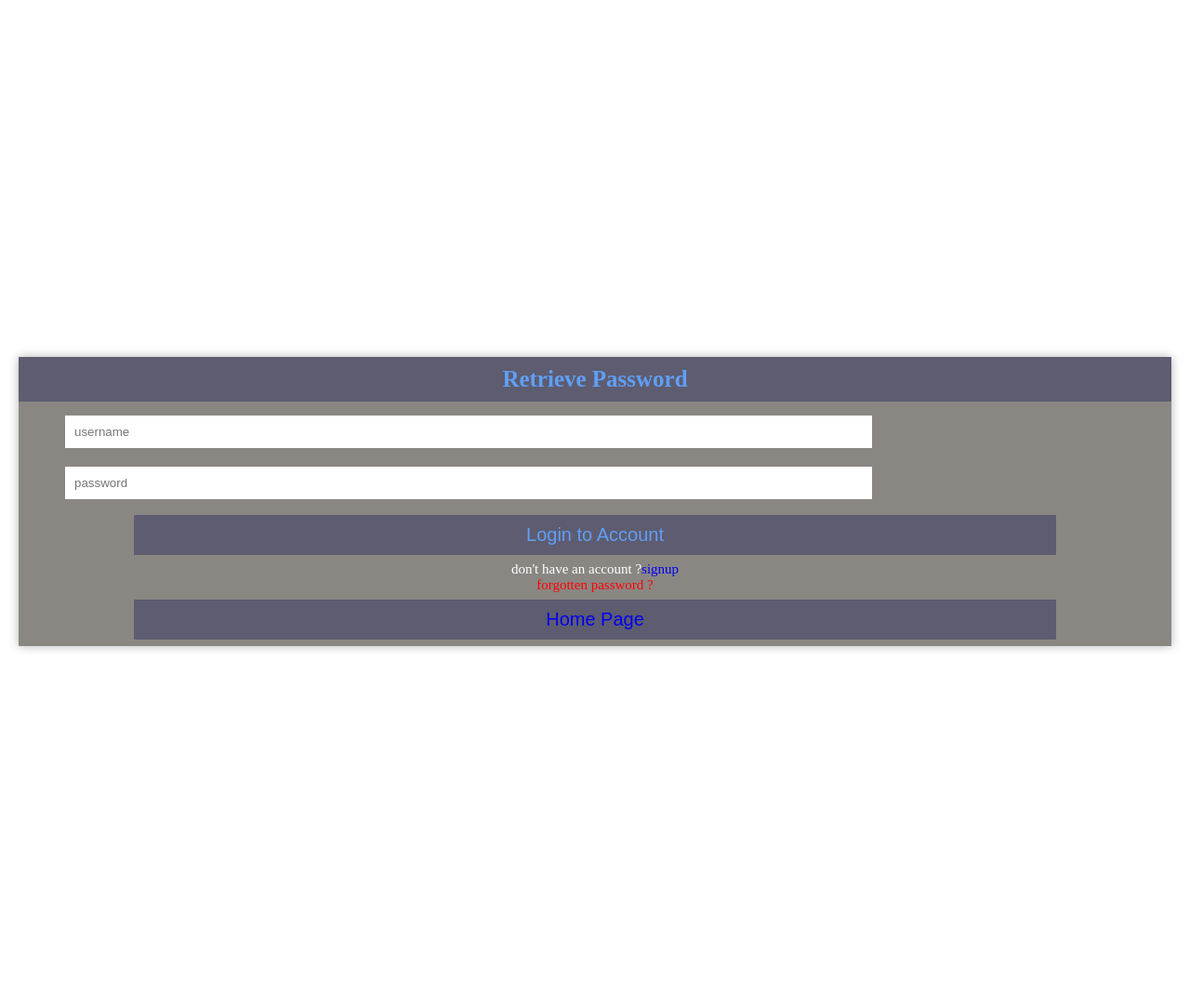
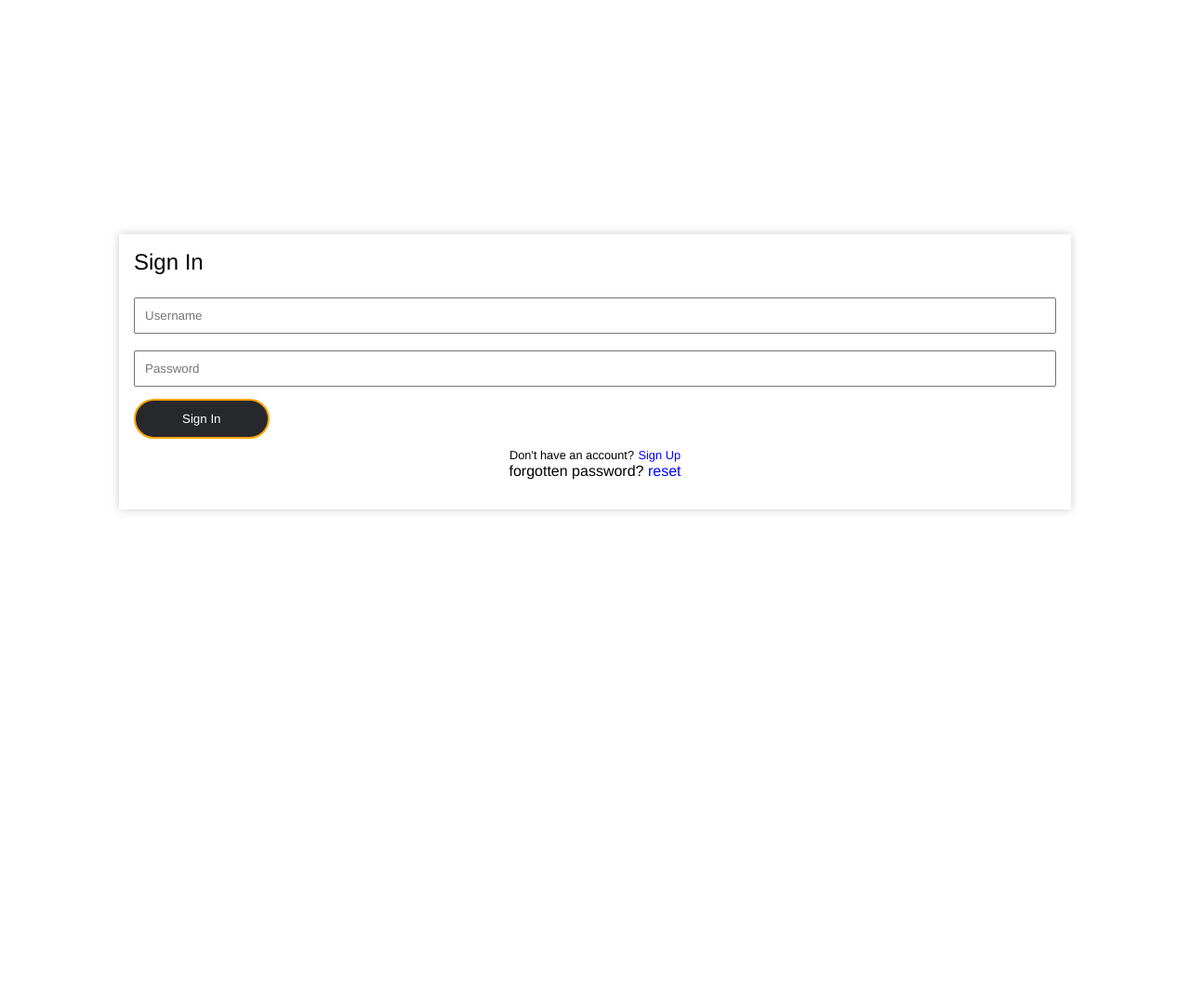
Before and after one commit to izzyjosh/django-password-generator, a Django app: a page that uses password_generator/templates/root.html in a window 1280 px wide. Shown: the whole page at 93% size. After the commit the page ends 552 px from the top, so only its background shows below. Run offline with Django 3.2, Linux system fonts and the light colour scheme.

Commit message:
added reset password links

```diff
--- a/password_generator/templates/index.html
+++ b/password_generator/templates/index.html
@@ -132,7 +132,7 @@
 
       <button class="btn" type="submit">generate</button>
       </form>
-      <button class="btn" ><a href="{% url 'signin' %}">Remember Password</a></button>
+      <button class="btn" ><a href="{% url 'login' %}">Remember Password</a></button>
 
    </main>
    </div>
--- a/password_generator/templates/root.html
+++ b/password_generator/templates/root.html
@@ -2,57 +2,107 @@
 <html lang="en">
 <head>
   <meta charset="UTF-8">
-   <meta name="viewport" content="width=device-width, initial-scale=1.0">
+  <meta name="viewport" content="width=device-width, initial-scale=1
+  .0">
   <meta http-equiv="X-UA-Compatible" content="ie=edge">
-   <title>signup</title>
+  <title>{% block title %} {% endblock %}</title>
   <style>
     * {
+      margin: 0;
       padding: 0;
-         margin: 0;
       box-sizing: border-box;
+      font-family: Helvetica;
     }
-      .decorate {
-         margin: 30% 20px;
-         box-shadow: hsl(0, 0%, 70%) 0 0 10px;
-         color: white;
-         background: #8a8783;
+
+    body {
+      display: flex;
+      justify-content: center;
+      align-items: center;
+      height: 100vh;
     }
-       h1 {
-          font-size: 25px;
-          color: #5f9ff7;
-          background: #5e5c70;
-          text-align: center;
+
+    .container {
+      box-shadow: hsl(0,0%,80%) 0 0 10px;
+      width: 80%;
+      margin: 2em auto;
+      padding: 1em;
+    }
+
+    .container form input {
+      width: 100%;
       padding: 10px;
-          margin: 5px 0px;
     }
-       .user_data {
-          width: 70%;
-          padding: 10px;
-          margin: 10px 50px;
-          border: none;}
-       .btn {
-         padding: 10px;
-         margin: 7px 10%;
-         width: 80%;
-         background: #5e5c70;
-         border: none;
-         font-size: 20px;
-         color: #5f9ff7;
+    .title {
+      font-weight: 500;
+      font-size: 1.5rem;
+      margin-bottom: 1em;
     }
-      p {
-         text-align: center;
-         font-size: 15px;
+
+    form label {
+      font-size: 1.1rem;
+      font-weight: 300;
+      display: inline-block;
+      margin: 8px 0;
+    }
+    form label span {
+      color: red;
+    }
+    .signup-btn {
+      padding: 12px 50px;
+      background: #27282c;
+      display: inline-block;
+      margin-top: 1em;
+      color: #fff;
+      border: 2px solid orange;
+      border-radius: 50px;
+    }
+    .b {
+      font-size: 0.8rem;
     }
     a {
       text-decoration: none;
+      color: blue;
     }
-      #f_id {
-	      margin:30px 20%;
-	      color:red;
+
+    .form-footer {
+      margin-top: 0.5em;
+      margin-bottom: 1em;
+      text-align: center;
+    }
+    .error-msg {
+      color: red;
+      margin-bottom: 0.5em;
+      font-size: 0.8rem;
+    }
+    .error-texts {
+      font-size: 0.9rem;
+      color: red;
+      margin-bottom: 1.5em;
+    }
+    .error-texts ul {
+      margin-left: 1.5em;
+      text-align: left;
+    }
+
+    #eye {
+      position: absolute;
+      top: 0;
+      right: 10px;
+      top: calc(50% - 9px);
+      color: #000;
+    }
+
+    #auth-form input {
+      width: 100%;
+      margin: 0.5em 0;
+      padding: 12px;
     }
   </style>
 </head>
+<body>
+  <div class="container">
     {% block content %}
-
     {% endblock %}
+  </div>
+</body>
 </html>
--- a/password_generator/templates/signin.html
+++ b/password_generator/templates/signin.html
@@ -1,29 +1,25 @@
 {% extends "root.html" %}
-{% block title %}Sign in {% endblock %}
-
+{% block title %} Sign In {% endblock %}
 {% block content %}
-<body>
-   <div class="decorate">
-   <header>
-      <h1>Retrieve Password</h1>
-      {% for message in messages %}
-      <p>{{message}}</p>
-      {% endfor %}
-      </header>
-   <main>
-      <form action="" method="post">
-	{% csrf_token %}
-         <input class="user_data" type="text" placeholder="username" name="username">
-         <input class="user_data" type="password" placeholder="password" name="password">
-         <button class="btn">Login to Account</button>
-      </form>
-   </main>
-   <footer>
-	   <p>don't have an account ?<a href="{% url 'signup' %}">signup</a></p>
-	   <p><a id="f_id" href="{% url 'forgotten' %}">forgotten password ?</a></p>
-	   <button class="btn"><a href="{% url 'index' %}">Home Page</a></button>
-   </footer>
-   </div>
-
-</body>
+<legend class="title">Sign In</legend>
+{% for message in messages %}
+<div class="error-msg">
+  {{ message }}
+</div>
+{% endfor %}
+<form action="" method="post">
+  {% csrf_token %}
+  <input type="text" name="username" placeholder="Username" required>
+  <br>
+  <br>
+  <input type="password" name="password" placeholder="Password" required>
+  <button class="signup-btn">Sign In</button>
+  <div class="form-footer">
+    <span class="b">Don't have an account?</span>
+    <a class="b" href="{% url 'signup' %}">Sign Up</a>
+    <p>
+      forgotten password? <a href="{% url 'password_reset'%}">reset</a>
+    </p>
+  </div>
+</form>
 {% endblock %}
--- a/password_generator/templates/view_pass.html
+++ b/password_generator/templates/view_pass.html
@@ -153,7 +153,6 @@
       </div>
    </main>
    <footer>
-      <p><a id="a_id" href="{% url 'update_pass' %}">Change Password</a><br>check for the password you seek</p>
    </footer>
    </div>
 </body>
```
Also changed, not shown: password_generator/templates/dis_pass.html (+39 -25 lines), password_generator/templates/forgotten.html (deleted, +0 -71 lines), password_generator/templates/insert.html (deleted, +0 -82 lines), password_generator/templates/password_reset.html (added, +28 -0 lines), password_generator/templates/password_reset_complete.html (added, +22 -0 lines), password_generator/templates/password_reset_confirm.html (added, +31 -0 lines), password_generator/templates/password_reset_done.html (added, +17 -0 lines), password_generator/templates/signup.html (+34 -26 lines), password_generator/templates/update.html (deleted, +0 -72 lines). Lines whose indentation alone changed are shown as unchanged.
